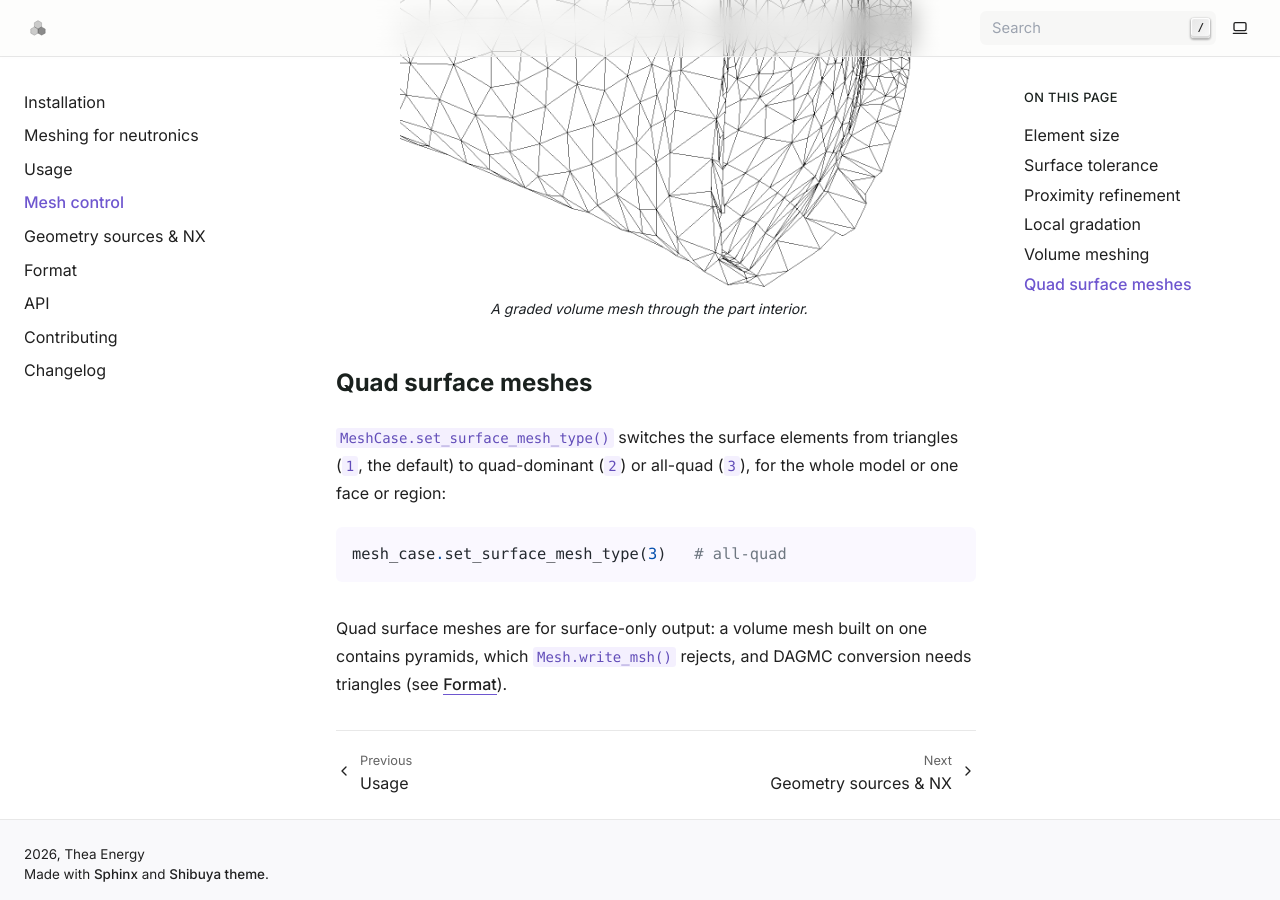
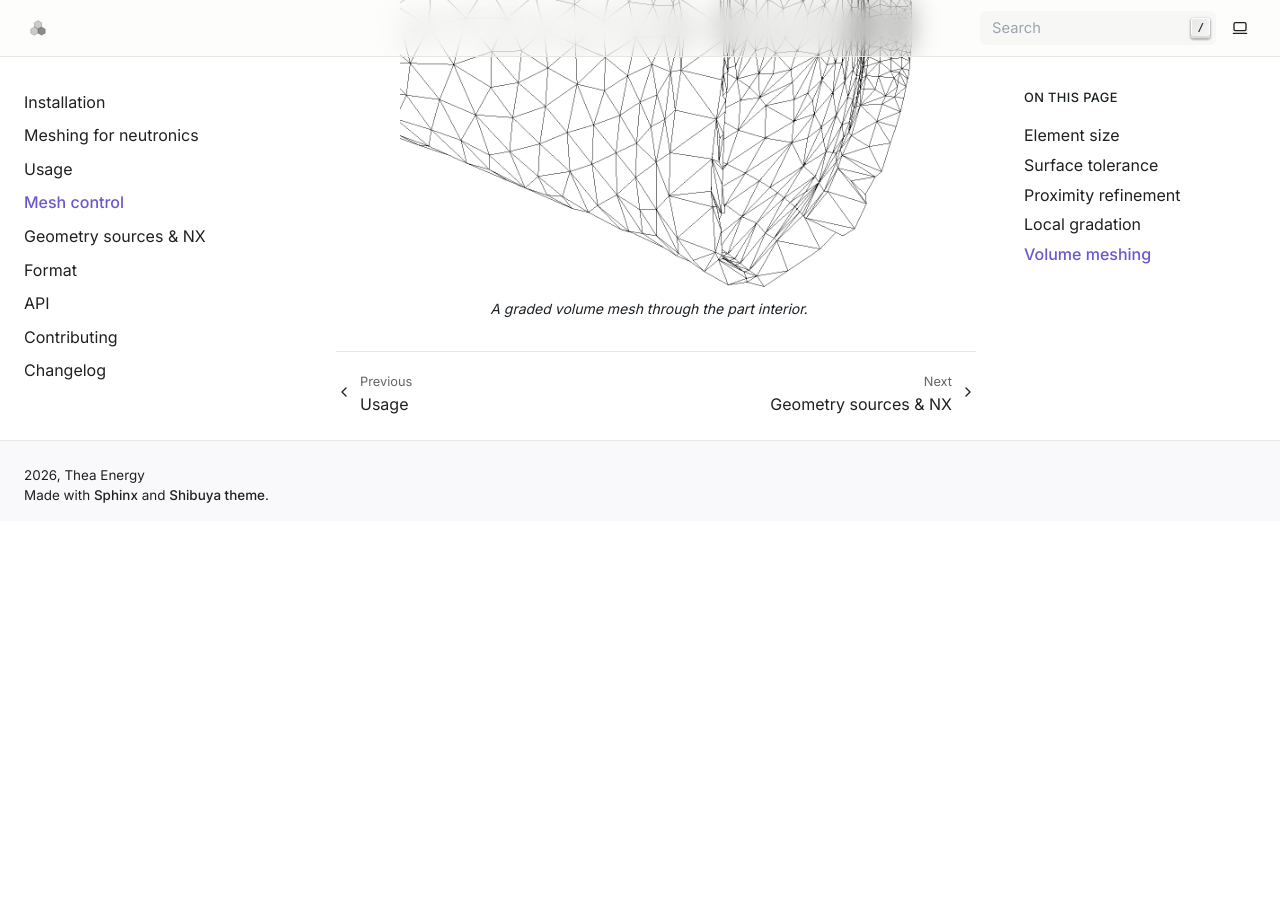
Before and after one commit to Thea-Energy/basalt, a Sphinx documentation site: the page built from docs/meshing.rst, in a window 1280 px wide and 900 px high, scrolled down 4414 px. Built offline with Sphinx 7.4.7, drawn with Linux system fonts in a browser that asks for light colours; pages that are not in the unit, such as notebooks, are missing from menus; the version number is read from the project's files by our own code; after the commit the page ends 4935 px from its top, so only the background shows below that.

Commit message:
fix: personal review

```diff
--- a/docs/meshing.rst
+++ b/docs/meshing.rst
@@ -120,18 +120,3 @@ the interior may stay coarser than requested.
    :width: 80%
 
    *A graded volume mesh through the part interior.*
-
-Quad surface meshes
-===================
-
-:py:meth:`MeshCase.set_surface_mesh_type` switches the surface elements from
-triangles (``1``, the default) to quad-dominant (``2``) or all-quad (``3``),
-for the whole model or one face or region:
-
-.. code:: python
-
-   mesh_case.set_surface_mesh_type(3)   # all-quad
-
-Quad surface meshes are for surface-only output: a volume mesh built on one
-contains pyramids, which :py:meth:`Mesh.write_msh` rejects, and DAGMC
-conversion needs triangles (see :doc:`format`).
```
Also changed, not shown: docs/format.rst (+0 -13 lines), 2 other files.
